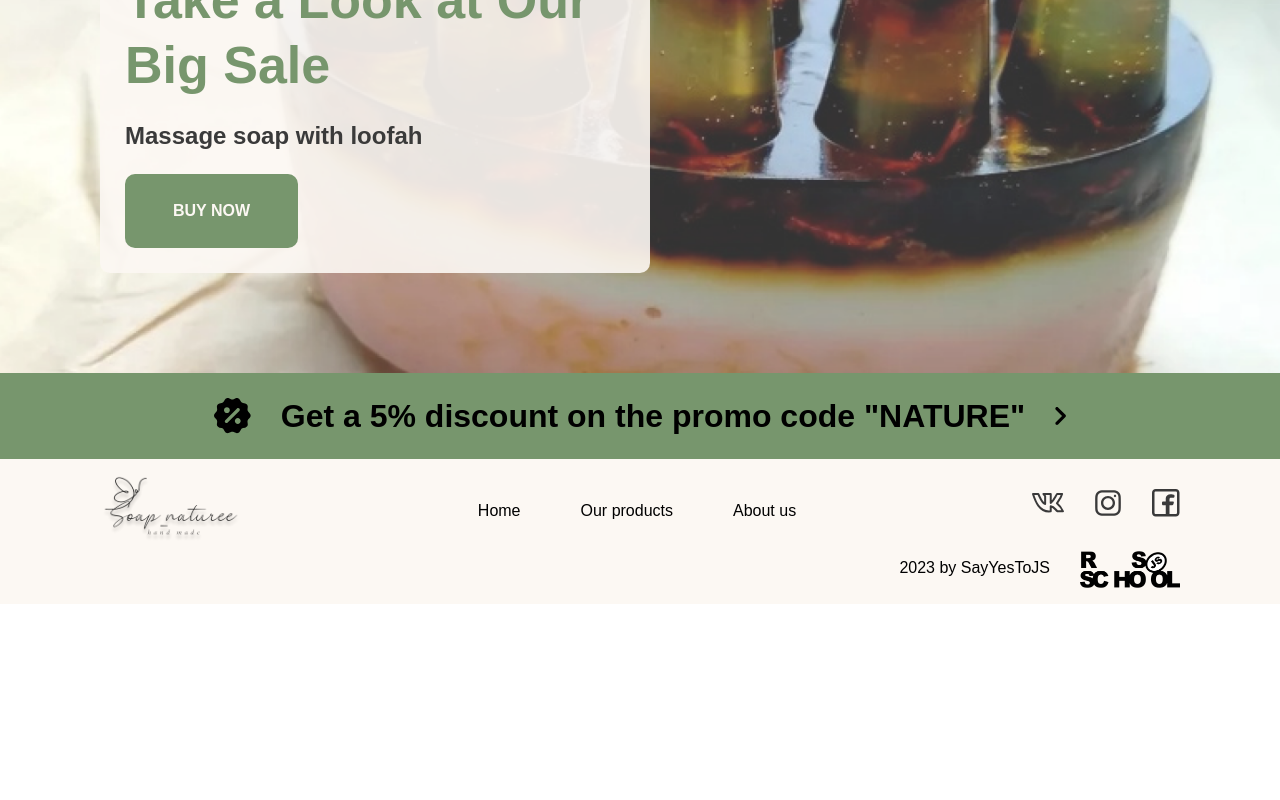
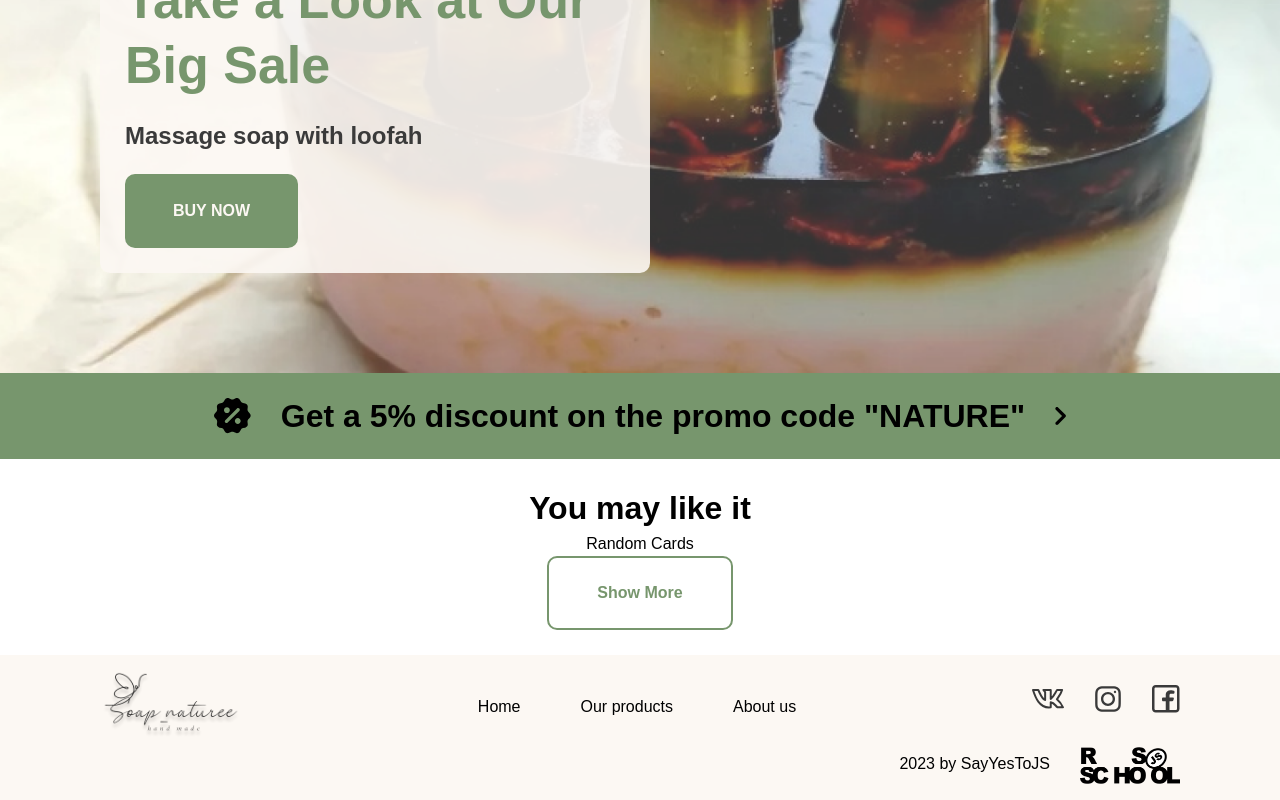
Before and after one commit to anastakozz/soap_naturee, a React (Create React App) app in the folder rs-soap-shop/: page / in a window 1280 px wide. Shown: the part 1623-2423 px from the top of the page. Before the commit the page ends 2227 px from the top, so only its background shows below. Built offline with nearby package versions, Linux system fonts and the light colour scheme.

Commit message:
feat: add section for random cards

```diff
--- a/rs-soap-shop/src/pages/homePage/index.tsx
+++ b/rs-soap-shop/src/pages/homePage/index.tsx
@@ -3,6 +3,7 @@ import NewCollectionSection from './newCollectionSection'
 import CheckoutSection from './checkoutSection'
 import SaleSection from './saleSection'
 import Promocode from './Promocode'
+import RandomCardsSection from './randomCardsSection/RandomCardsSection'
 
 function HomePage() {
   return (
@@ -11,6 +12,7 @@ function HomePage() {
       <CheckoutSection />
       <SaleSection />
       <Promocode />
+      <RandomCardsSection />
     </>
   )
 }
--- /dev/null
+++ b/rs-soap-shop/src/pages/homePage/randomCardsSection/RandomCardsSection.tsx
@@ -0,0 +1,14 @@
+import { Link } from 'react-router-dom'
+import EmptyButton from '../../../components/buttons/emptyButton'
+
+export default function RandomCardsSection() {
+  return (
+    <div className='bg-primaryColor dark:bg-grayMColor h-auto p-sm text-center'>
+      <h3 className='text-basicColor dark:text-secondaryColor text-h3 text-center font-bold'>You may like it</h3>
+      <div>Random Cards</div>
+      <Link to={'./our-products'}>
+        <EmptyButton>Show More</EmptyButton>
+      </Link>
+    </div>
+  )
+}
--- /dev/null
+++ b/rs-soap-shop/src/pages/homePage/randomCardsSection/index.tsx
@@ -0,0 +1,2 @@
+import RandomCardsSection from './RandomCardsSection'
+export default RandomCardsSection
```
